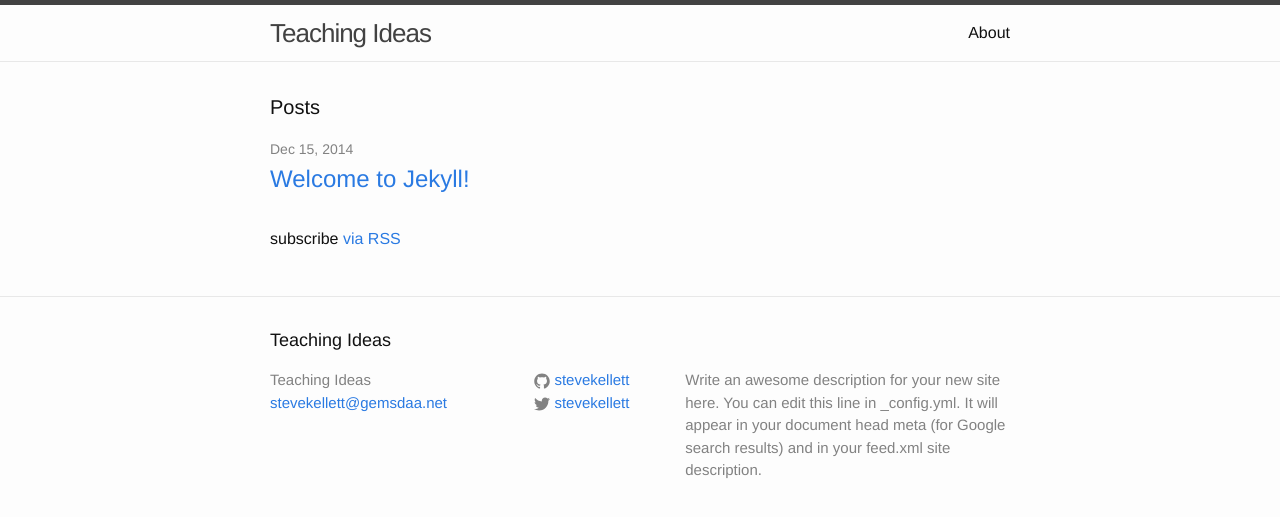
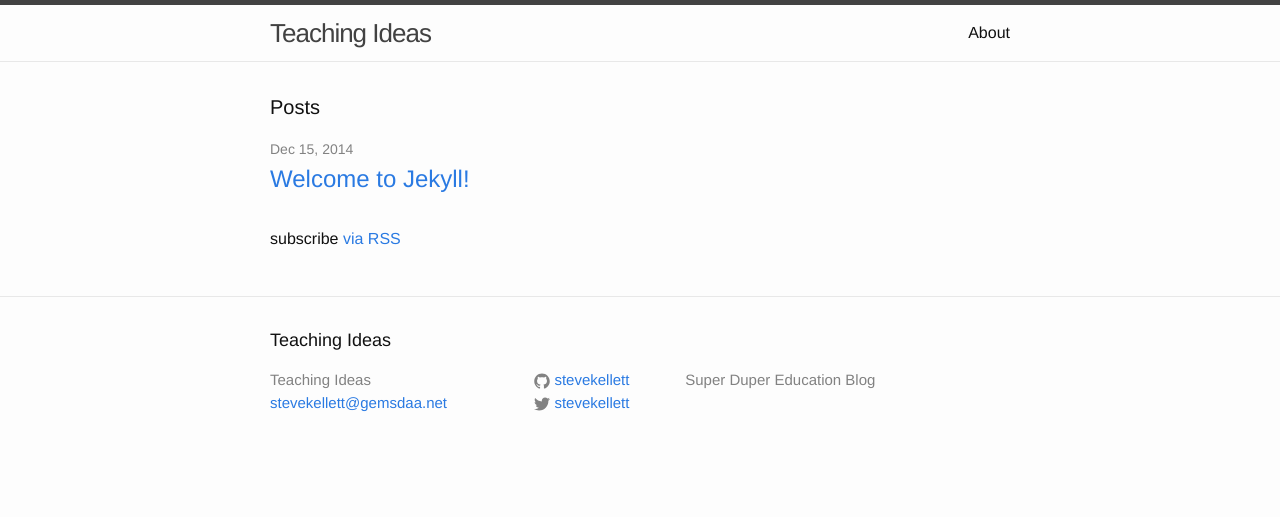
Before and after one commit to stevekellett/stevekellett.github.io, a Jekyll site: the page built from index.html, in a window 1280 px wide. Shown: the top 517 px of the page. Built offline with Jekyll 4.4.1, drawn with Linux system fonts in a browser that asks for light colours.

Commit message:
Description

```diff
--- a/_config.yml
+++ b/_config.yml
@@ -1,14 +1,12 @@
 # Site settings
 title: Teaching Ideas
 email: stevekellett@gemsdaa.net
-description: > # this means to ignore newlines until "baseurl:"
-  Write an awesome description for your new site here. You can edit this
-  line in _config.yml. It will appear in your document head meta (for
-  Google search results) and in your feed.xml site description.
+description: Super Duper Education Blog
 baseurl: "" # the subpath of your site, e.g. /blog/
 url: "http://yourdomain.com" # the base hostname & protocol for your site
 twitter_username: stevekellett
 github_username:  stevekellett
+avatar: https://avatars2.githubusercontent.com/u/10191494?v=3&s=460
 
 # Build settings
 markdown: kramdown
```
